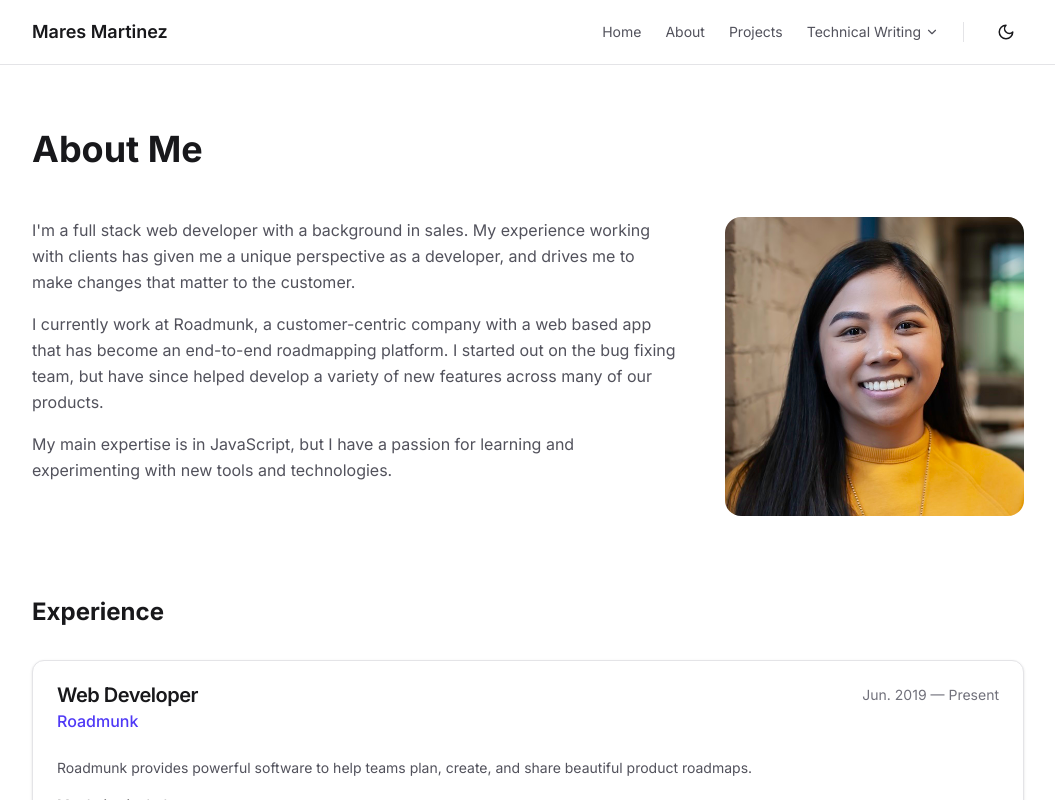
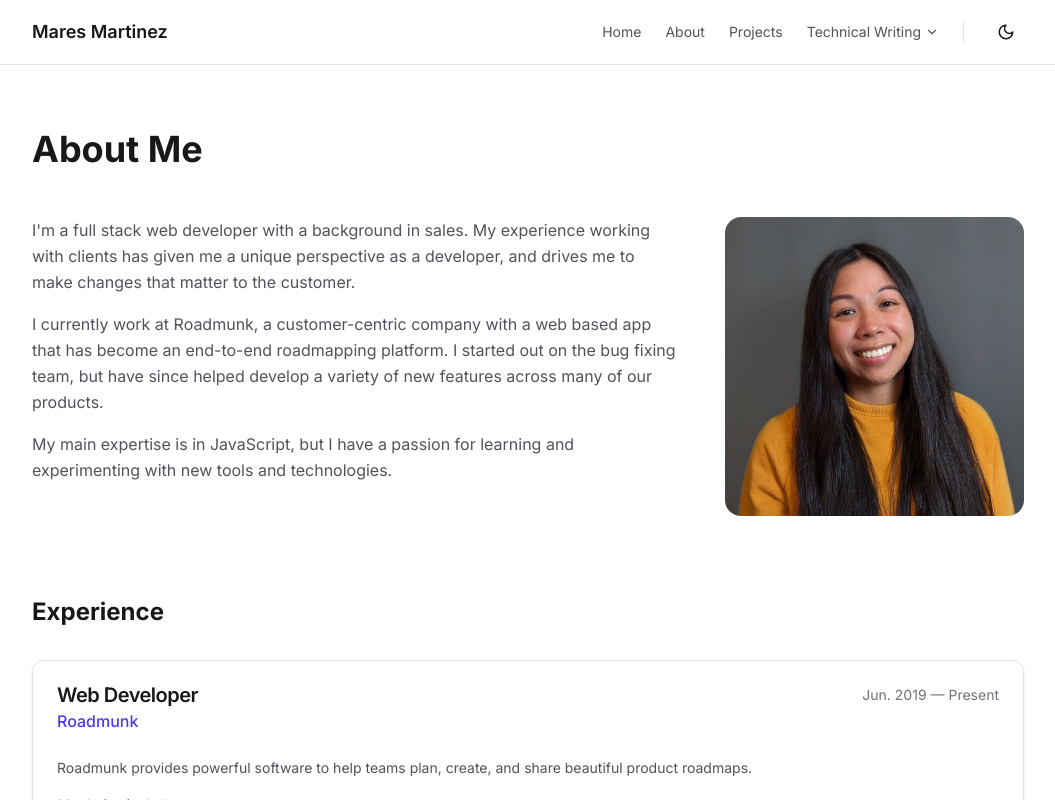
Before and after one commit to maresmartinez/portfolio-v2, a Next.js app: page /about-me in a window 1280 px wide. Shown: the top 800 px of the page, without its empty margins (112-1167 px from the left). Built offline with nearby package versions, Linux system fonts and the light colour scheme.

Commit message:
Updated photo

```diff
--- a/app/about-me/page.tsx
+++ b/app/about-me/page.tsx
@@ -39,7 +39,7 @@ export default function AboutMePage() {
         <AnimatedSection delay={0.2}>
           <div className="relative aspect-square rounded-2xl overflow-hidden">
             <Image
-              src="/Mares2.jpg"
+              src="/Mares.jpg"
               alt="Mares Martinez"
               fill
               className="object-cover"
```
Also changed, not shown: public/Mares.jpg (added), 1 other file (tests, documents, lock files or other folders).
